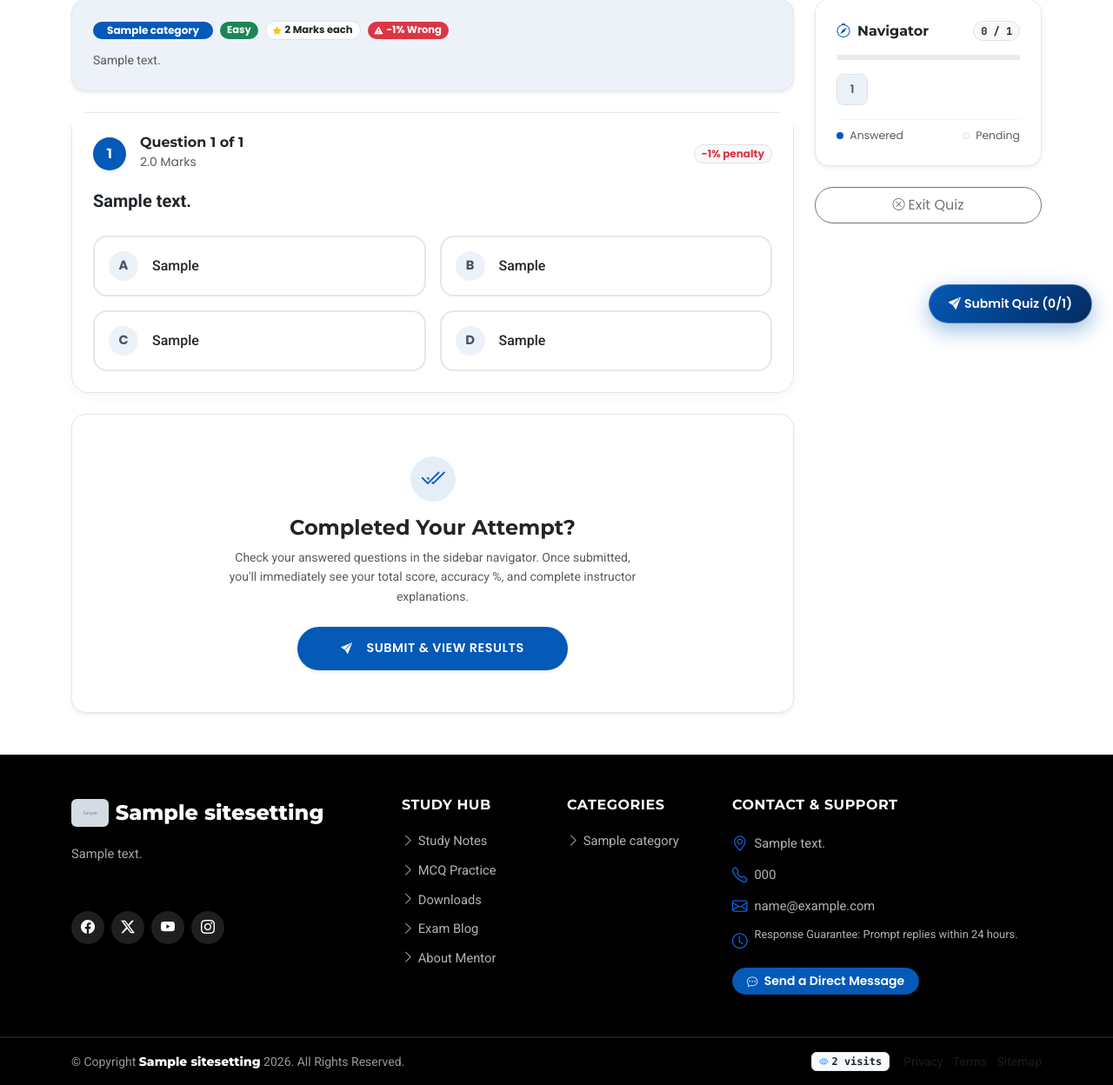
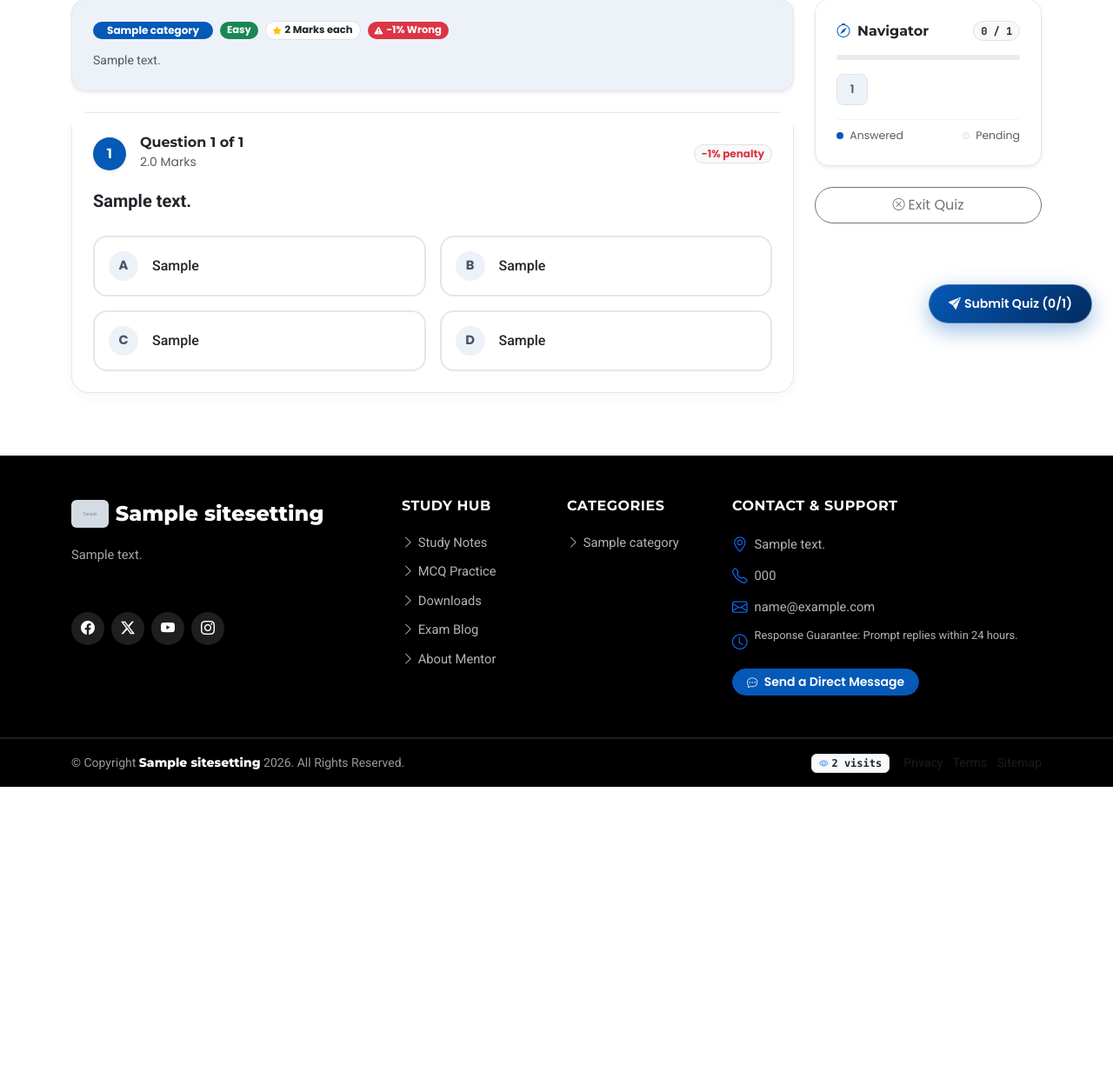
Before and after one commit to tulasinepali/Final-mysite, a Django app: page /quiz/sample/ in a window 1280 px wide. Shown: the part 404-1652 px from the top of the page at 87% size. After the commit the page ends 1309 px from the top, so only its background shows below. Run offline with Django 5.2, Linux system fonts and the light colour scheme; tables that the repository leaves empty hold one stand-in row (values such as "Sample post"); grey boxes marked "Sample" are stand-in pictures; some libraries are stand-ins or nearby versions.

Commit message:
Remove redundant Completed Your Attempt box from quiz page

```diff
--- a/templates/quiz/detail.html
+++ b/templates/quiz/detail.html
@@ -162,24 +162,6 @@
                         </div>
                     </div>
                     {% endfor %}
-
-                    <!-- Submit Action Card -->
-                    <div class="card border-0 shadow-sm rounded-4 p-4 p-md-5 text-center bg-white mt-4" style="border: 1px solid #e1e7f0 !important;">
-                        <div class="mb-3">
-                            <div class="rounded-circle d-inline-flex align-items-center justify-content-center" style="width: 52px; height: 52px; background: rgba(5, 89, 183, 0.1);">
-                                <i class="bi bi-check2-all" style="color: #0559b7; font-size: 1.8rem;"></i>
-                            </div>
-                        </div>
-                        <h2 class="h4 fw-bold mb-2 text-dark" style="font-family: 'Montserrat', sans-serif;">Completed Your Attempt?</h2>
-                        <p class="text-muted small mb-4" style="max-width: 480px; margin: 0 auto; font-family: 'Roboto', sans-serif;">
-                            Check your answered questions in the sidebar navigator. Once submitted, you'll immediately see your total score, accuracy %, and complete instructor explanations.
-                        </p>
-                        <div>
-                            <button type="button" class="btn btn-explore btn-lg px-5 rounded-pill shadow-sm" id="submit-btn" onclick="openSubmitModal()" style="font-family: 'Poppins', sans-serif;">
-                                <i class="bi bi-send-fill me-2"></i>Submit &amp; View Results
-                            </button>
-                        </div>
-                    </div>
                 </form>
             </div>
 
```
